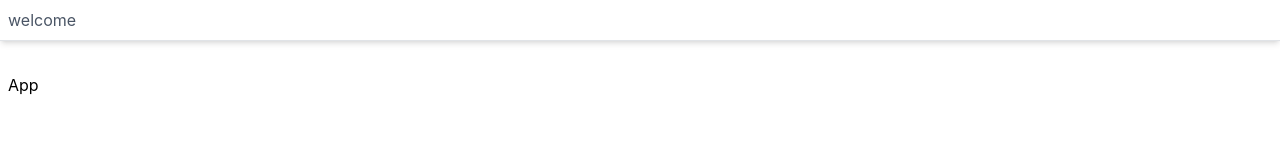
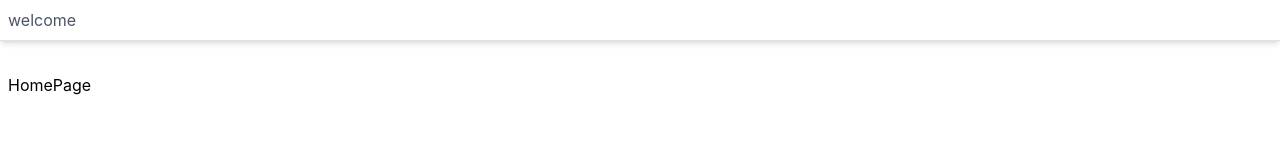
Before and after one commit to mohammadsookhtesaraei/react-projects, a React (Vite) app in the folder part1/3-searchadddeleteitems/: page / in a window 1280 px wide. Shown: the top 163 px of the page. Built offline with nearby package versions, Linux system fonts and the light colour scheme.

Commit message:
add homepage

```diff
--- a/part1/3-searchadddeleteitems/src/App.tsx
+++ b/part1/3-searchadddeleteitems/src/App.tsx
@@ -1,8 +1,11 @@
 import Layout from "./components/layout/Layout";
+import HomePage from "./pages/home/HomePage";
 
 const App = () => {
   return (
-    <Layout>App</Layout>
+    <Layout>
+      <HomePage/>
+    </Layout>
   )
 }
 export default App
--- /dev/null
+++ b/part1/3-searchadddeleteitems/src/pages/home/HomePage.tsx
@@ -0,0 +1,6 @@
+const HomePage = () => {
+  return (
+    <div>HomePage</div>
+  )
+}
+export default HomePage
```
